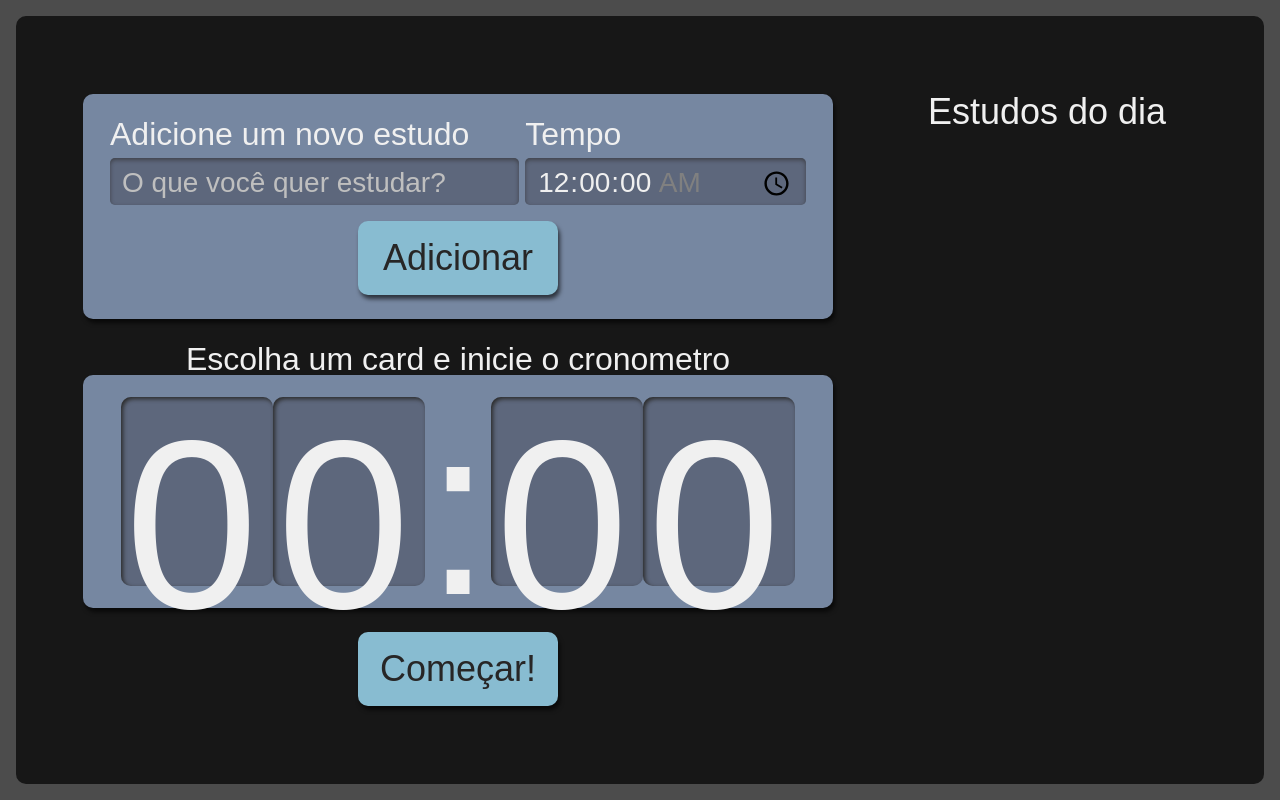
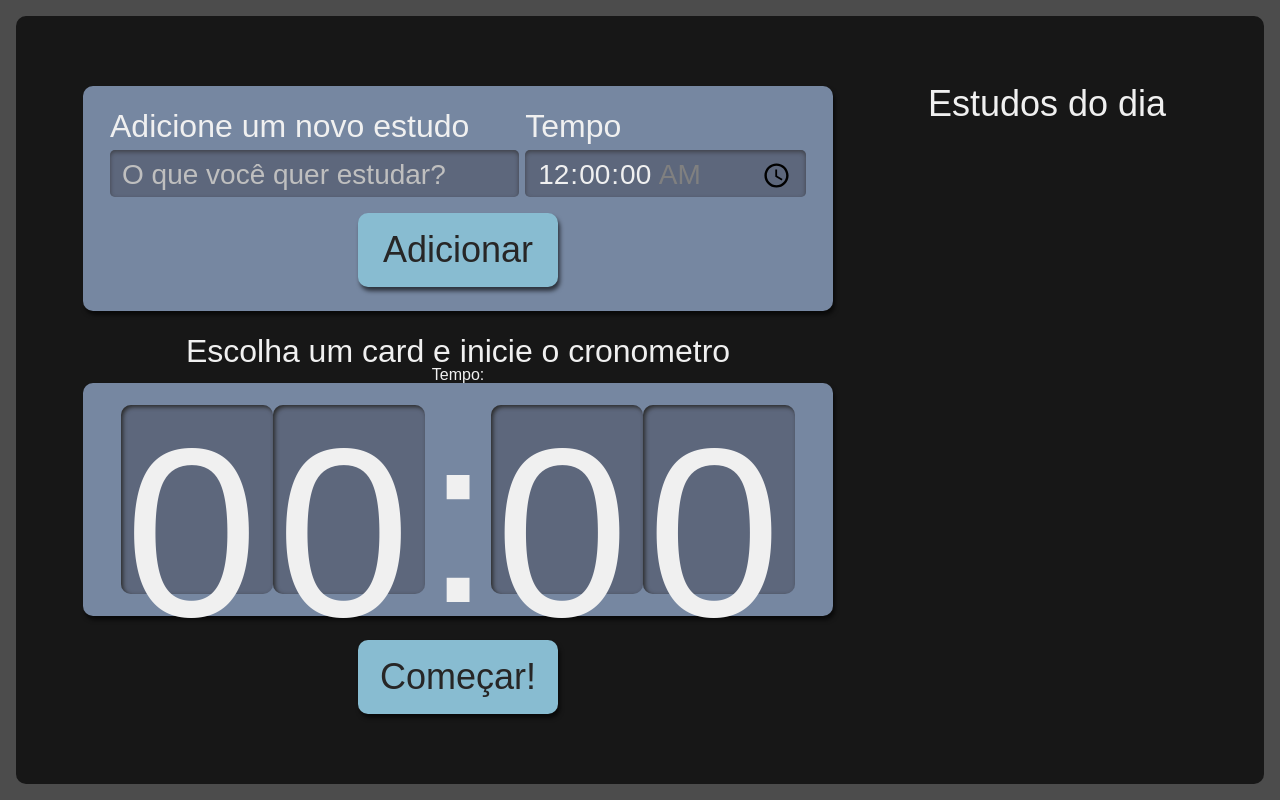
Before and after one commit to Felipe020/alura-studies, a React (Create React App) app: page / in a window 1280 px wide. Built offline with nearby package versions, Linux system fonts and the light colour scheme.

Commit message:
começou a fazer o cronometro ficar funcional

```diff
--- a/src/components/Cronometro/index.tsx
+++ b/src/components/Cronometro/index.tsx
@@ -1,11 +1,23 @@
 import Button from "../Button"
 import Relogio from "./Relogio"
 import style from './Cronometro.module.scss'
+import { ITask } from "../../types/task"
+import { useState } from "react";
+import { tempoParaSegundos } from "../../common/utils/date";
 
-export default function Cronometro() {
+interface Props {
+    selecionado: ITask | undefined;
+}
+
+export default function Cronometro({selecionado}: Props) {
+    const [tempo, setTempo] = useState<number>();
+    if(selecionado?.time){
+        setTempo(tempoParaSegundos(selecionado.time))
+    }
     return(
         <div className={style.cronometro}>
             <p className={style.titulo}>Escolha um card e inicie o cronometro</p>
+            Tempo: {tempo}
             <div className={style.relogioWrapper}>
                 <Relogio />
             </div>
--- a/src/components/Form/index.tsx
+++ b/src/components/Form/index.tsx
@@ -5,7 +5,7 @@ import { ITask } from '../../types/task';
 import { v4 as uuidv4 } from 'uuid';
 
 interface Props {
-    setTarefas: React.Dispatch<React.SetStateAction<ITask[]>>
+    setTasks: React.Dispatch<React.SetStateAction<ITask[]>>
 }
 
 class Form extends React.Component<{
@@ -18,12 +18,13 @@ class Form extends React.Component<{
 
     addTask(evento: React.FormEvent<HTMLFormElement>){
         evento.preventDefault();
+        const {task, time} = this.state
         this.props.setTasks(tarefasAntigas =>
             [
                 ...tarefasAntigas,
                 {
-                    task: "",
-                    time: "00:00",
+                    task,
+                    time,
                     selecionado: false,
                     completado: false,
                     id: uuidv4()
--- a/src/pages/App.tsx
+++ b/src/pages/App.tsx
@@ -26,7 +26,7 @@ function App() {
           tarefas={tasks}
           selecionaTarefa={selecionaTarefa}
         />
-        <Cronometro />
+        <Cronometro selecionado={selecionado} />
     </div>
   );
 }
```
